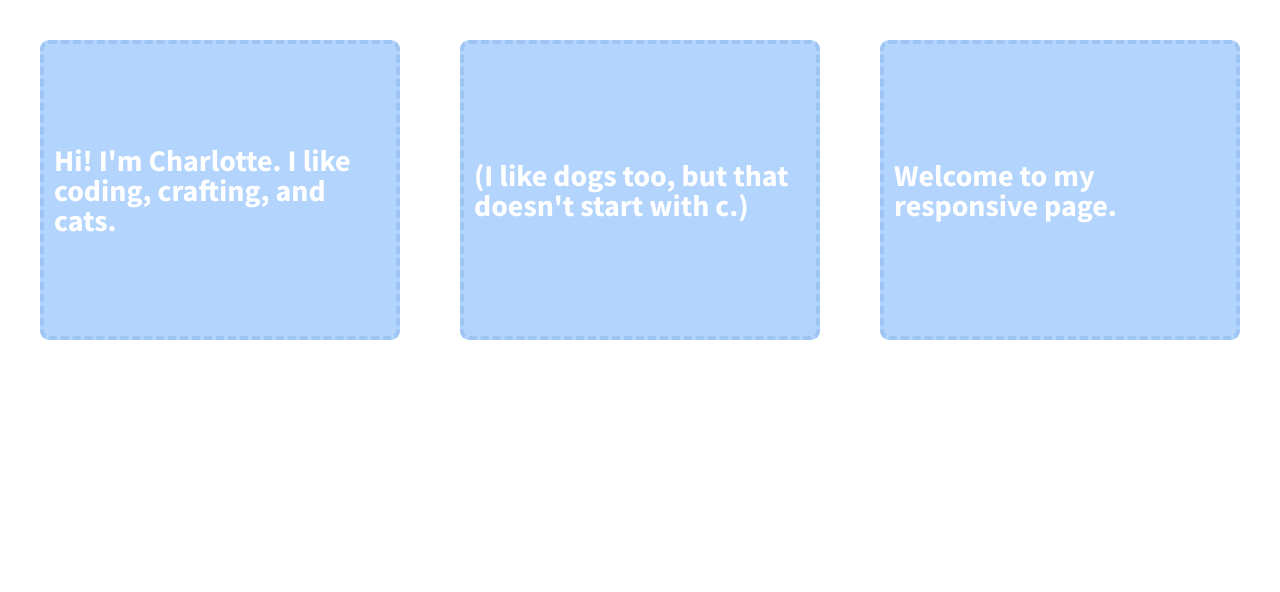
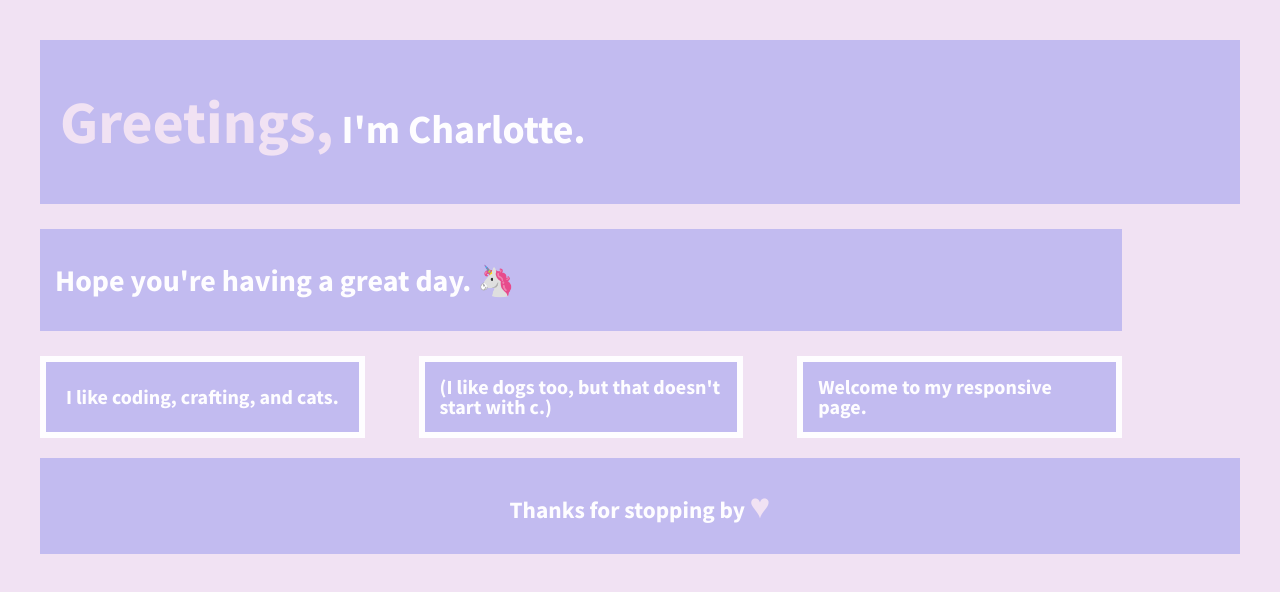
Before and after one commit to cbsumo305/flexbox-grid, a plain HTML site: page index.html in a window 1280 px wide. Drawn offline with nearby package versions, Linux system fonts and the light colour scheme.

Commit message:
Added other flex elements and changed colors

```diff
--- a/css/main.css
+++ b/css/main.css
@@ -102,34 +102,73 @@ html {
 }
 
 body {
+    background: #f1e2f3;
   font-family: 'Source Sans Pro', sans-serif;
   padding: 2em;
   font-size: 1.25em;
   height: 100%;
 }
 
-.wrapper {
+.flex-wrapper {
+    flex-flow: row wrap;
+}
+
+.flex-wrapper, .wrapper {
   /*add display:flex and set justify-content to space-between*/
   display: flex;
   justify-content: space-between;
   font-weight: 700;
 }
 
+header, footer, #sub-hdr {
+    background: #C2BBF0;
+    color: #fefdff;
+    width: 100%;
+}
+
+h1 {
+    margin: 1em .5em;
+}
+
+h1 span {
+    color: #f1e2f3;
+    font-size: 1.5em;
+}
+
+#sub-hdr h2 {
+    padding: 1em .5em;
+}
+
 .div-1, .div-2, .div-3 {
     /*give the divs a width of 30%, add display:flex, set justify-content and align-items to center*/
     align-items: center;
-  background-color: #b3d4fc;
-  border: 4px dashed #9ec4f3;
-  border-radius: 9px;
+    /*    border: 4px dashed #C2BBF0;
+
+*/
+    background: #C2BBF0;
+    border: 6px solid #fefdff;
     box-sizing: border-box;
-  color: #fff;
+    color: #fefdff;
     display: flex;
-  font-size: 1.5em;
-  height: 300px;
+    font-size: 1em;
     justify-content: center;
     line-height: 1em;
-  padding: 10px;
+    padding: 15px;
     width: 30%;
+}
+
+footer {
+    margin-top: 20px;
+    text-align: center;
+}
+
+    footer h3 {
+        margin: 1em .5em;
+    }
+
+    h3 span {
+        color: #f1e2f3;
+        font-size: 1.5em;
     }
 
 
--- a/index.html
+++ b/index.html
@@ -11,7 +11,7 @@
         <!-- Place favicon.ico in the root directory -->
 
         <link rel="stylesheet" href="css/normalize.css">
-        <link rel="stylesheet" href="css/main.css?v=1">
+        <link rel="stylesheet" href="css/main.css?v=2">
         <script src="js/vendor/modernizr-2.8.3.min.js"></script>
         <link href='http://fonts.googleapis.com/css?family=Lora:700' rel='stylesheet' type='text/css'>
         <link href='http://fonts.googleapis.com/css?family=Source+Sans+Pro:400,700' rel='stylesheet' type='text/css'>
@@ -21,9 +21,18 @@
             <p class="browserupgrade">You are using an <strong>outdated</strong> browser. Please <a href="http://browsehappy.com/">upgrade your browser</a> to improve your experience.</p>
         <![endif]-->
 
+        <div class="flex-wrapper">
+            <header>
+                <h1><span>Greetings,</span> I'm Charlotte.</h1>
+            </header>
+
+            <main>
+                <section id="sub-hdr">
+                    <h2>Hope you're having a great day. &#129412;</h2>
+                </section>
                 <section class="wrapper">
                     <div class="div-1">
-                Hi! I'm Charlotte. I like coding, crafting, and cats.
+                        I like coding, crafting, and cats.
                     </div>
                     <div class="div-2">
                         (I like dogs too, but that doesn't start with c.)
@@ -32,6 +41,12 @@
                         Welcome to my responsive page.
                     </div>
                 </section>
+            </main>
+            <footer>
+                <h3>Thanks for stopping by <span>&hearts;</span></h3>
+            </footer>
+        </div>
+
 
         <script src="https://ajax.googleapis.com/ajax/libs/jquery/1.11.3/jquery.min.js"></script>
         <script>window.jQuery || document.write('<script src="js/vendor/jquery-1.11.3.min.js"><\/script>')</script>
```
Lines whose indentation alone changed are shown as unchanged.
